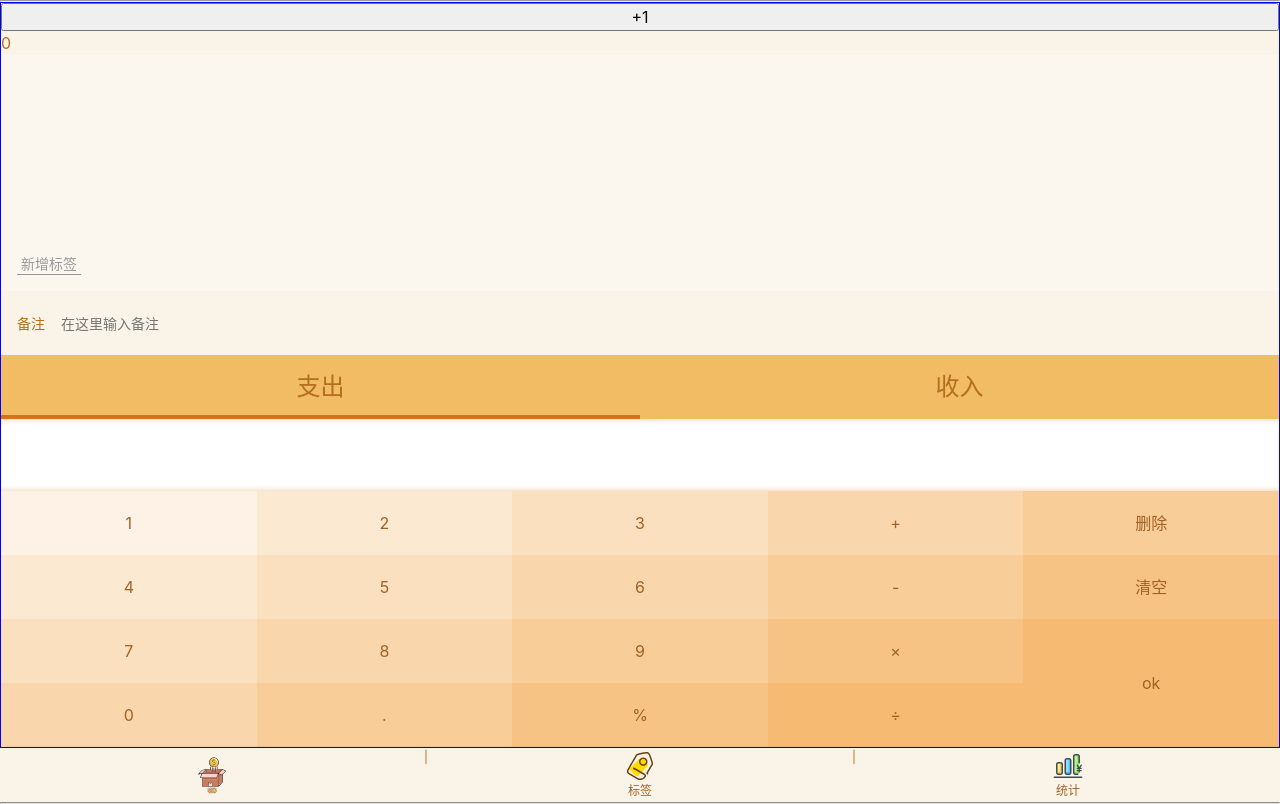
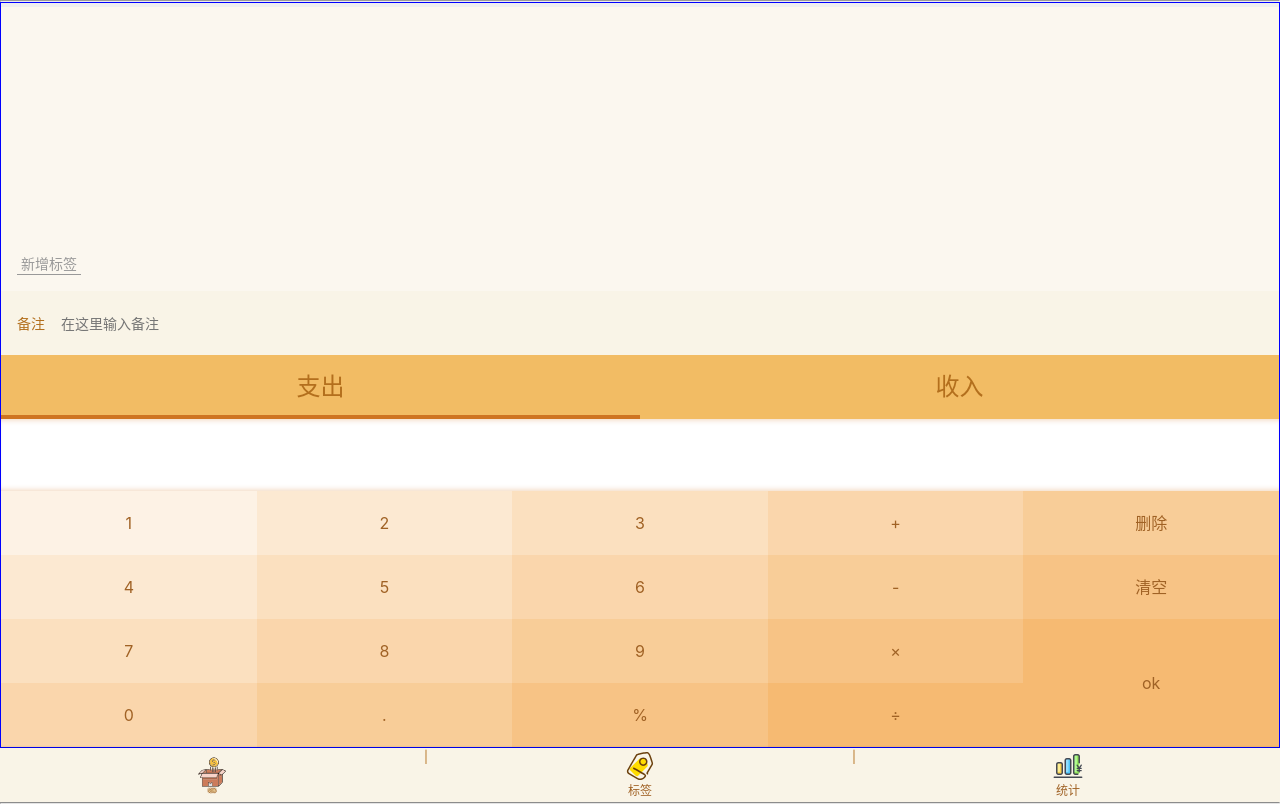
Before and after one commit to linmiaomiao1998/myblog, a Vue app in the folder nekobill/: page /#/money in a window 1280 px wide. Built offline with nearby package versions, Linux system fonts and the light colour scheme.

Commit message:
Vuex 第一次

```diff
--- a/nekobill/src/store/index.ts
+++ b/nekobill/src/store/index.ts
@@ -1,15 +1,28 @@
 import Vue from 'vue'
 import Vuex from 'vuex'
 
-Vue.use(Vuex)
+Vue.use(Vuex)// 把 store 绑到 Vue.prototype.$store = store
 
-export default new Vuex.Store({
-  state: {
+const store = new Vuex.Store({
+  state: { // data
+    count: 0
   },
-  mutations: {
-  },
-  actions: {
-  },
-  modules: {
+  mutations: { // methods
+    increment(state, n: number) {
+      state.count += n;
+    }
   }
-})
+  })
+
+  export default store;
+
+// export default new Vuex.Store({
+//   state: {
+//   },
+//   mutations: {
+//   },
+//   actions: {
+//   },
+//   modules: {
+//   }
+// })
--- a/nekobill/src/views/Money.vue
+++ b/nekobill/src/views/Money.vue
@@ -1,16 +1,19 @@
 <template>
   <div>
     <Layout class-prefix="layout">
-      <Numberpad @update:value="onUpdateAmount" @submit="saveRecord"/>
-      <Types :value.sync="record.type"/>
+      <Numberpad @update:value="onUpdateAmount" @submit="saveRecord" />
+      <Types :value.sync="record.type" />
       <div class="notes">
-      <FormItem field-name="备注"
-                placeholder="在这里输入备注"
-                @update:value="onUpdateNotes"
-      />
-    </div>
-      <Tags/>
-      {{count}} <button @click="add">+1</button>
+        <FormItem
+          field-name="备注"
+          placeholder="在这里输入备注"
+          @update:value="onUpdateNotes"
+        />
+      </div>
+      <Tags />
+      {{count}}
+      <!-- {{count}} <button @click="add">+1</button> -->
+      <button @click="$store.commit('increment')"></button>
     </Layout>
   </div>
 </template>
@@ -21,38 +24,39 @@
   import Types from "@/components/Money/Types.vue";
   import FormItem from "@/components/Money/FormItem.vue";
   import Tags from "@/components/Money/Tags.vue";
-  import { Component} from "vue-property-decorator";
-  import store from '@/store/index2.ts';
+  import { Component } from "vue-property-decorator";
+  // import store from '@/store/index2.ts';
+  import oldStore from "@/store/index2.ts";
 
+  ///import model from '@/views/model.js';
+  import recordStore from "../store/recordStore";
 
-///import model from '@/views/model.js';
-import recordStore from '../store/recordStore';
-
-
-
-  type RecordItem= {
+  type RecordItem = {
     tags: string[];
     notes: string;
     type: string;
-    amount: number;//数据类型
-    createdAt?:Date;//类、构造函数
+    amount: number; //数据类型
+    createdAt?: Date; //类、构造函数
   };
   @Component({
     components: { Numberpad, Types, FormItem, Tags },
-    computed:{
-      count(){
-        return store.count;
-      },
-      recordStore(){
-          return store.recordList;//地址 recordList复制到recordList
+    computed: {
+       recordList() {
+        return this.$store.state.count;
       }
     }
+      // count() {
+      //   return store.count;
+      // },
+      // recordStore() {
+      //   return store.recordList; //地址 recordList复制到recordList
+      // },
   })
   export default class Money extends Vue {
-    add(){
-      store.addCount();
-    }
-
+    // add() {
+    //   store.addCount();
+    // }
+    recordList = oldStore.recordList;
     record: RecordItem = {
       tags: [],
       notes: "",
@@ -68,8 +72,10 @@ import recordStore from '../store/recordStore';
     onUpdateAmount(value: string) {
       this.record.amount = parseFloat(value);
     }
-    saveRecord(){
-      store.createRecord(this.record);}
+    saveRecord() {
+      // store.createRecord(this.record);
+        oldStore.createRecord(this.record);
+    }
   }
 </script>
 <style lang="scss">
@@ -77,7 +83,7 @@ import recordStore from '../store/recordStore';
     display: flex;
     flex-direction: column-reverse;
   }
-   .notes{
+  .notes {
     padding: 12px 0;
   }
 </style>
```
